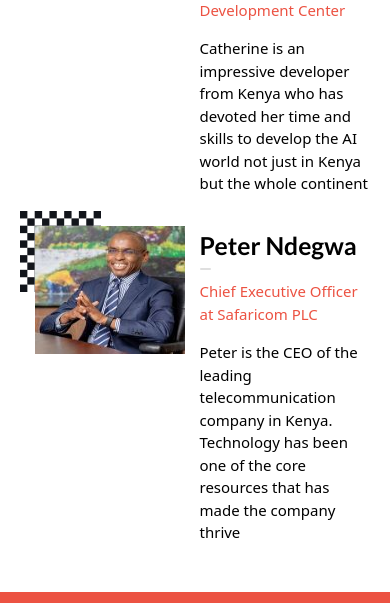
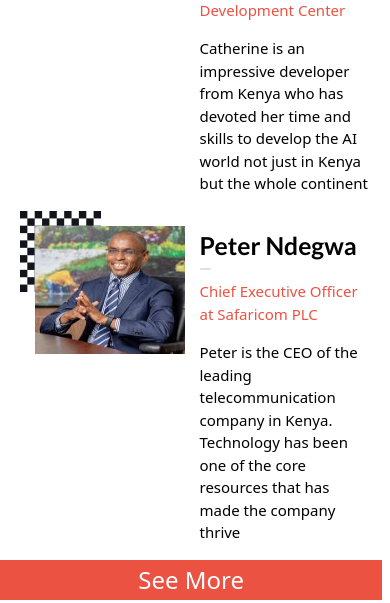
Before and after one commit to yegonkimutai/Capstone-project, a website: page index.html in a window 390 px wide. Shown: the part 1977-2580 px from the top of the page. Drawn offline with nearby package versions, Linux system fonts and the light colour scheme.

Commit message:
Modify content

```diff
--- a/style.css
+++ b/style.css
@@ -631,8 +631,7 @@
   .see-more-btn,
   .see-less-btn {
     border: 1px solid #ec5242;
-    width: 100%;
-    margin-top: 2rem;
+    width: 98%;
     height: 40px;
     background: #ec5242;
     color: white;
```
